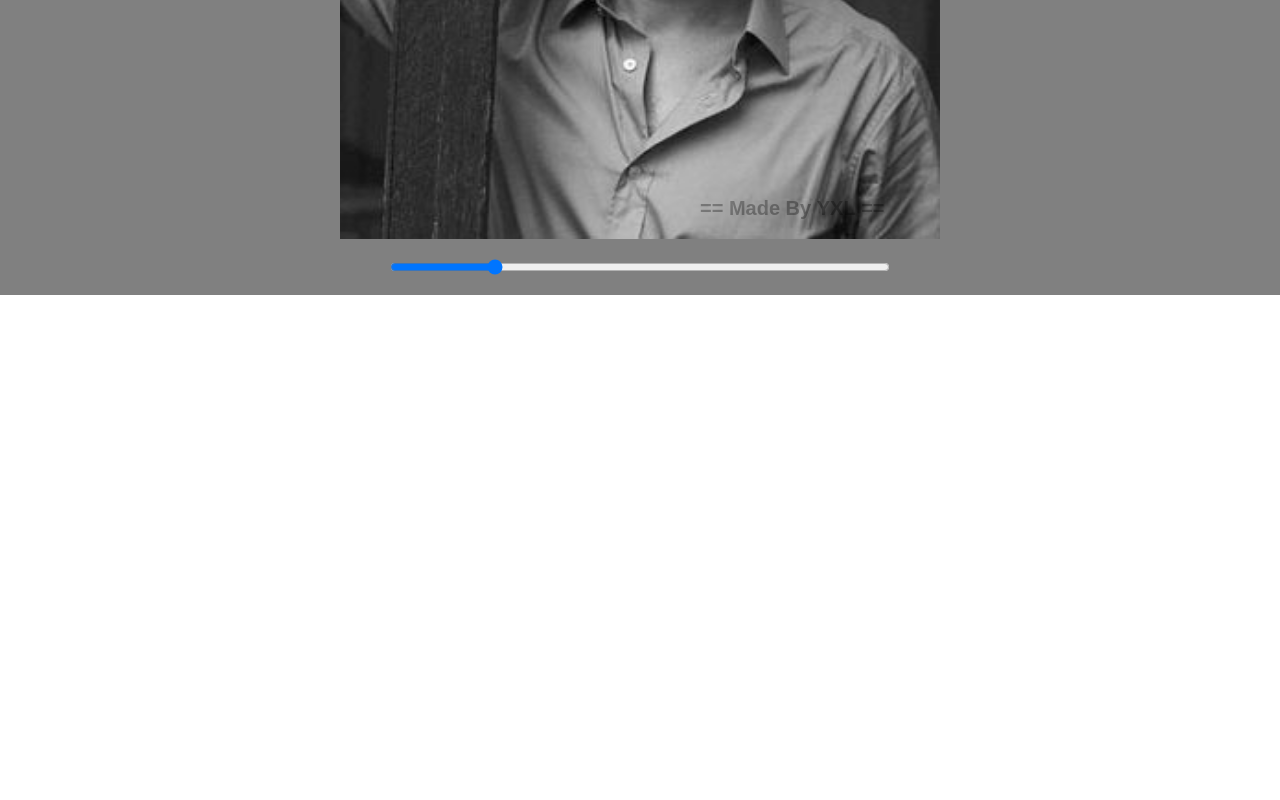
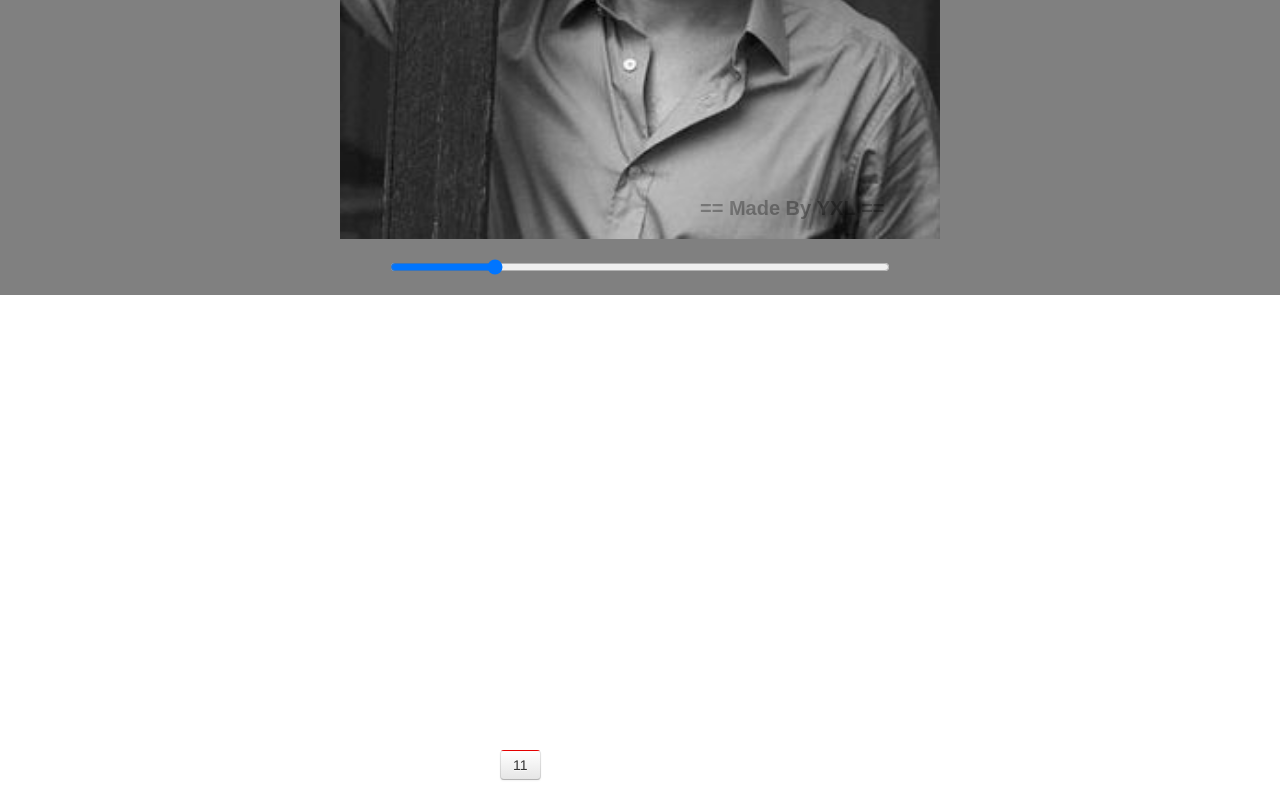
Before and after one commit to fungezi/javascript-, a plain HTML site: page canvas/canvas.html in a window 1280 px wide. Shown: the part 2073-2873 px from the top of the page. Before the commit the page ends 2468 px from the top, so only its background shows below. Drawn offline with Linux system fonts and the light colour scheme.

Commit message:
canvas图像API继续学习

```diff
--- a/canvas/canvas.html
+++ b/canvas/canvas.html
@@ -79,6 +79,12 @@
 		}
 		#bigImage{
 			display: none;
+		}
+		#btn1{
+			background-color: red;
+		}
+		.pixelTodo{
+			position: relative;
 		}
 	</style>
 	<script type="text/javascript">
@@ -218,6 +224,10 @@
 		<canvas id="watermark">您的当前浏览器不支持，请更换浏览器试试。</canvas>
 		<input id="scaleControll" type="range" name="" value=1 step="0.05" min=0.5 max="3">
 		<canvas id="bigImage">您的当前浏览器不支持，请更换浏览器试试。</canvas>
+	</div>
+	<div class="pixelTodo">
+		<canvas id="pixelTodo">您的当前浏览器不支持，请更换浏览器试试。</canvas>
+		<button class="btn" id="btn1">11</button>
 	</div>
 	<script type="text/javascript">
 		(function(){
@@ -526,11 +536,6 @@
 				renderScaleImage(scale);
 			}
 
-			function makeFilter(pos){
-				// bCtx.clearRect(0,0,bCtx.canvas.width,bCtx.canvas.height);
-
-
-			}
 			function renderBigImage(pos){
 				var sx = pos.x * bigScale;
 				var sy = pos.y * bigScale;
@@ -606,5 +611,13 @@
 
 		})();
 	</script>
+	<script type="text/javascript">
+		(function(){
+			var pixelTodo = document.getElementById("pixelTodo");
+			var ctx = pixelTodo.getContext("2d");
+			pixelTodo.width = 500;
+			pixelTodo.height = 400;
+		})();
+	</script>
 </body>
 </html>
```
